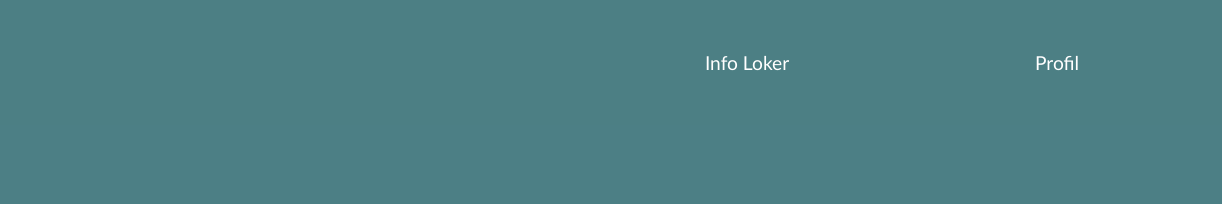
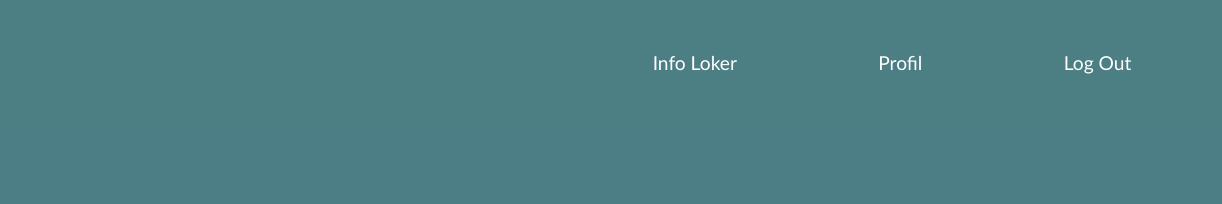
Before and after one commit to LokerGenZ/Home, a plain HTML site: page index.html in a window 1280 px wide. Shown: the top 204 px of the page, 58-1280 px from the left. Drawn offline with Linux system fonts and the light colour scheme.

Commit message:
Update index.html

```diff
--- a/index.html
+++ b/index.html
@@ -16,6 +16,7 @@
                 <ul>
                     <li><a href="#Video">Info Loker</a></li>
                     <li><a href="https://lokergenz.github.io/Profil/">Profil</a></li>
+                    <li><a href="#Video">Log Out</a></li>
                 </ul>
             </div>
             <button class="hamburger">
```
